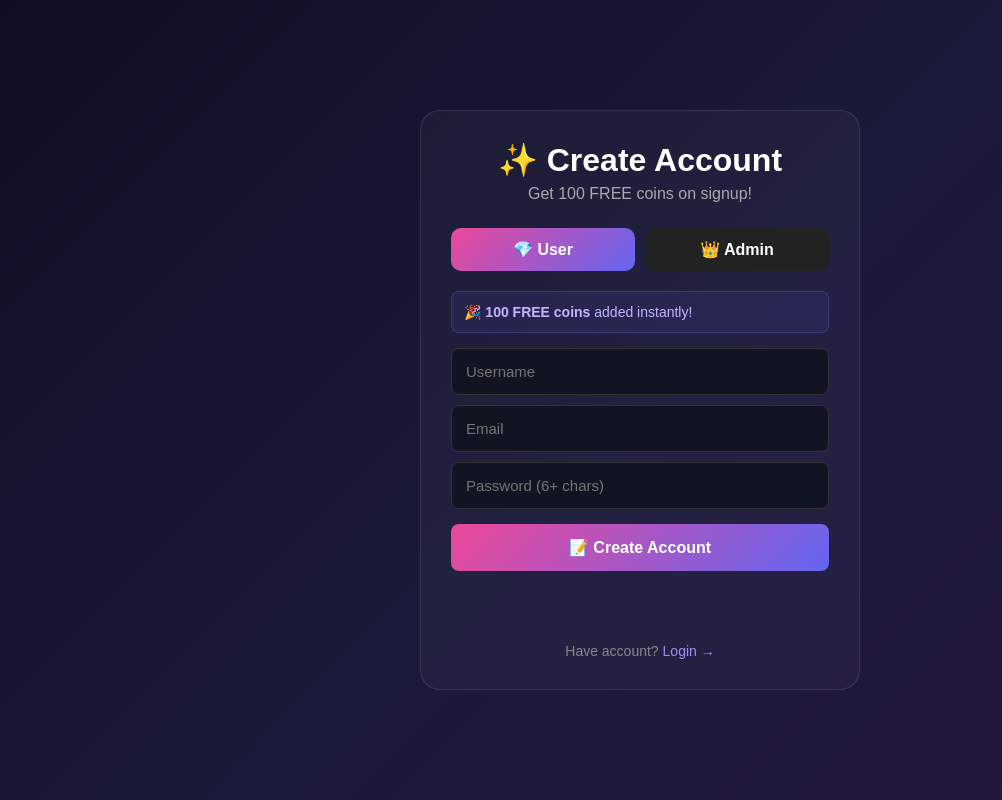
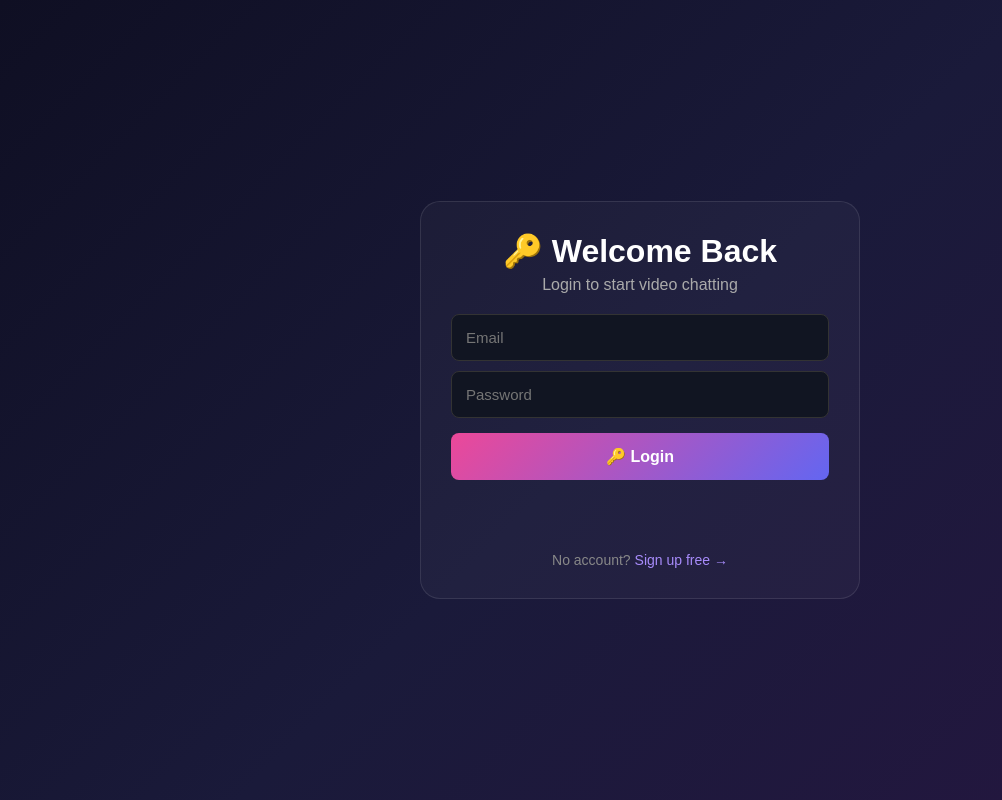
Before and after one commit to xsniper123910-sketch/videochat, a plain HTML site: page public/public/public/login.html in a window 1280 px wide. Shown: the whole page, without its empty margins (0-1002 px from the left). Drawn offline with Linux system fonts and the light colour scheme.

Commit message:
Update login.html

```diff
--- a/public/public/public/login.html
+++ b/public/public/public/login.html
@@ -3,19 +3,13 @@
 <head>
     <meta charset="utf-8">
     <meta name="viewport" content="width=device-width, initial-scale=1">
-    <title>Register — Flitry</title>
+    <title>Login — Flitry</title>
     <style>
         *{margin:0;padding:0;box-sizing:border-box;font-family:Arial,sans-serif}
         body{background:linear-gradient(135deg,#0F0F23,#1A1A3A,#251640);min-height:100vh;color:white;display:flex;align-items:center;justify-content:center;padding:20px}
         .card{max-width:440px;width:100%;padding:30px;background:rgba(255,255,255,.03);border-radius:20px;border:1px solid rgba(255,255,255,.1)}
         h1{text-align:center;margin-bottom:6px}
         .sub{text-align:center;color:#aaa;margin-bottom:20px}
-        .tabs{display:flex;gap:10px;margin-bottom:20px}
-        .tab{flex:1;padding:12px;border-radius:10px;border:none;background:#222;color:white;cursor:pointer;font-weight:bold}
-        .tab.active{background:linear-gradient(135deg,#EC4899,#6366F1)}
-        .section{display:none}
-        .section.active{display:block}
-        .box{background:rgba(99,102,241,.1);border:1px solid rgba(99,102,241,.3);border-radius:8px;padding:12px;margin-bottom:15px;font-size:14px;color:#C4B5FD}
         input{width:100%;padding:14px;border-radius:8px;border:1px solid #333;background:#111522;color:white;margin-bottom:10px;font-size:15px}
         button{width:100%;padding:14px;border-radius:8px;border:none;background:linear-gradient(135deg,#EC4899,#6366F1);color:white;font-size:16px;font-weight:bold;cursor:pointer;margin-top:5px}
         .msg{margin-top:12px;padding:10px;border-radius:6px;text-align:center;font-size:14px;min-height:40px}
@@ -27,73 +21,31 @@
 </head>
 <body>
     <div class="card">
-        <h1>✨ Create Account</h1>
-        <p class="sub">Get 100 FREE coins on signup!</p>
-
-        <div class="tabs">
-            <button class="tab active" onclick="switchTab('user')">💎 User</button>
-            <button class="tab" onclick="switchTab('admin')">👑 Admin</button>
-        </div>
-
-        <div id="user" class="section active">
-            <div class="box">🎉 <strong>100 FREE coins</strong> added instantly!</div>
-            <input type="text" id="u" placeholder="Username">
-            <input type="email" id="e" placeholder="Email">
-            <input type="password" id="p" placeholder="Password (6+ chars)">
-            <button onclick="doReg()">📝 Create Account</button>
-            <div id="m" class="msg"></div>
-        </div>
-
-        <div id="admin" class="section">
-            <div class="box">👑 Enter your secret Admin Code</div>
-            <input type="text" id="au" placeholder="Admin Username">
-            <input type="email" id="ae" placeholder="Admin Email">
-            <input type="password" id="ac" placeholder="Admin Code">
-            <input type="password" id="ap" placeholder="Password">
-            <button onclick="doRegAdmin()">👑 Create Admin</button>
-            <div id="am" class="msg"></div>
-        </div>
-
-        <p class="foot">Have account? <a href="login.html">Login →</a></p>
+        <h1>🔑 Welcome Back</h1>
+        <p class="sub">Login to start video chatting</p>
+        <input type="email" id="e" placeholder="Email">
+        <input type="password" id="p" placeholder="Password">
+        <button onclick="doLogin()">🔑 Login</button>
+        <div id="m" class="msg"></div>
+        <p class="foot">No account? <a href="register.html">Sign up free →</a></p>
     </div>
 
 <script>
-function switchTab(t){
-    document.querySelectorAll('.tab').forEach(x=>x.classList.remove('active'));
-    event.target.classList.add('active');
-    document.querySelectorAll('.section').forEach(x=>x.classList.remove('active'));
-    document.getElementById(t).classList.add('active');
+async function doLogin(){
+    const e=document.getElementById('e').value.trim();
+    const p=document.getElementById('p').value;
+    if(!e||!e.includes('@'))return show('m','❌ Enter valid email','err');
+    if(p.length<6)return show('m','❌ Enter password','err');
+    const r=await fetch('/login',{method:'POST',headers:{'Content-Type':'application/json'},body:JSON.stringify({email:e,password:p})});
+    const d=await r.json();
+    if(d.success){localStorage.setItem('user',JSON.stringify(d.user));location='dashboard.html'}
+    else show('m','❌ '+(d.error||'Login failed'),'err');
 }
 function show(id,txt,type){
     const el=document.getElementById(id);
     el.className='msg '+type;
     el.textContent=txt;
 }
-async function doReg(){
-    const u=document.getElementById('u').value.trim();
-    const e=document.getElementById('e').value.trim();
-    const p=document.getElementById('p').value;
-    if(!u)return show('m','❌ Enter username','err');
-    if(!e||!e.includes('@'))return show('m','❌ Enter valid email','err');
-    if(p.length<6)return show('m','❌ Password min 6 chars','err');
-    const r=await fetch('/register',{method:'POST',headers:{'Content-Type':'application/json'},body:JSON.stringify({role:'payer',username:u,email:e,password:p})});
-    const d=await r.json();
-    if(d.success){show('m','✅ Created! Redirecting...','ok');setTimeout(()=>location='login.html',1800)}
-    else show('m','❌ '+(d.error||'Failed'),'err');
-}
-async function doRegAdmin(){
-    const u=document.getElementById('au').value.trim();
-    const e=document.getElementById('ae').value.trim();
-    const c=document.getElementById('ac').value;
-    const p=document.getElementById('ap').value;
-    if(!u||!e||!c||!p)return show('am','❌ Fill all fields','err');
-    if(!e.includes('@'))return show('am','❌ Invalid email','err');
-    if(p.length<6)return show('am','❌ Password min 6 chars','err');
-    const r=await fetch('/register',{method:'POST',headers:{'Content-Type':'application/json'},body:JSON.stringify({role:'admin',username:u,email:e,password:p,adminCode:c})});
-    const d=await r.json();
-    if(d.success){show('am','✅ Admin created!','ok');setTimeout(()=>location='login.html',1800)}
-    else show('am','❌ '+(d.error||'Failed'),'err');
-}
 </script>
 </body>
 </html>
```
